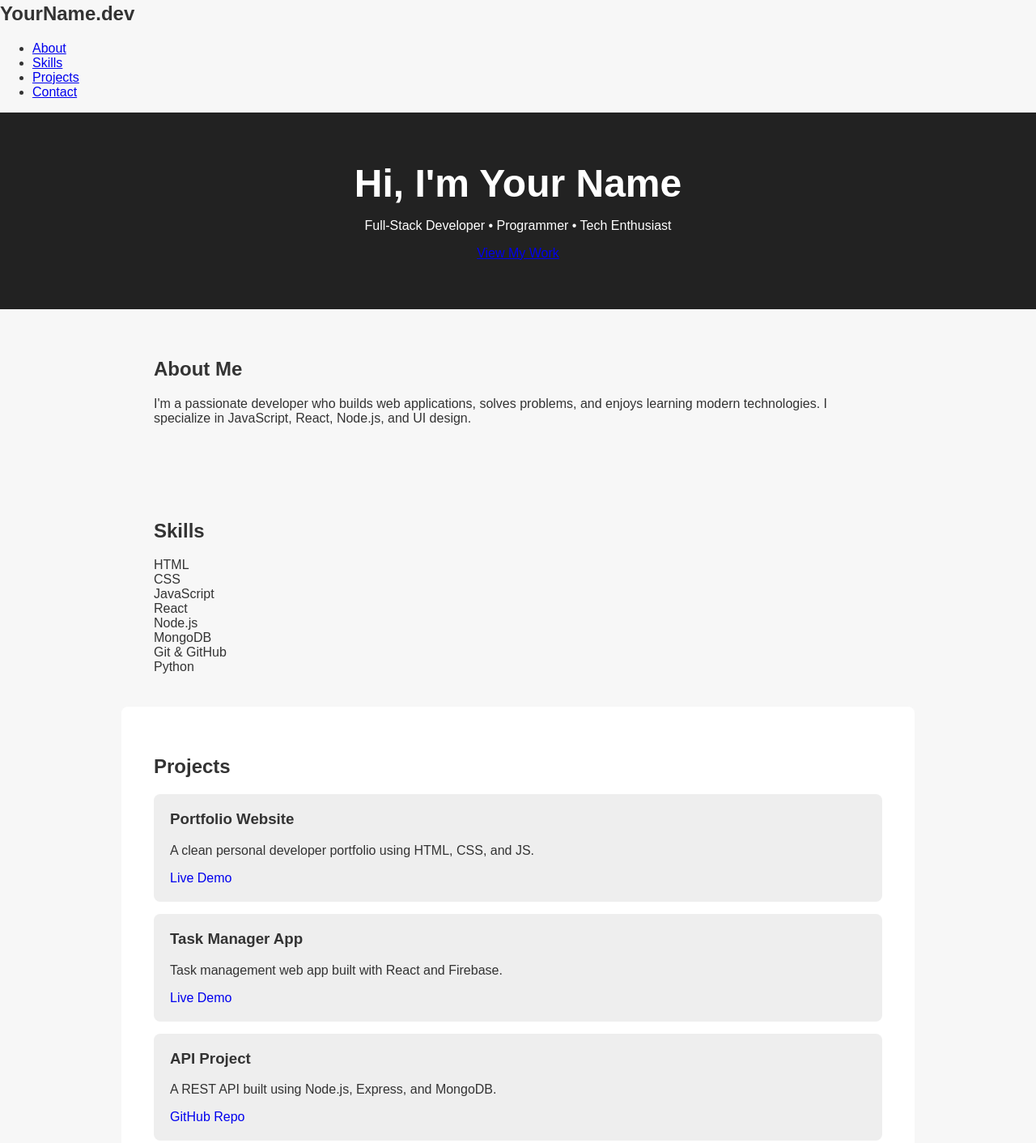
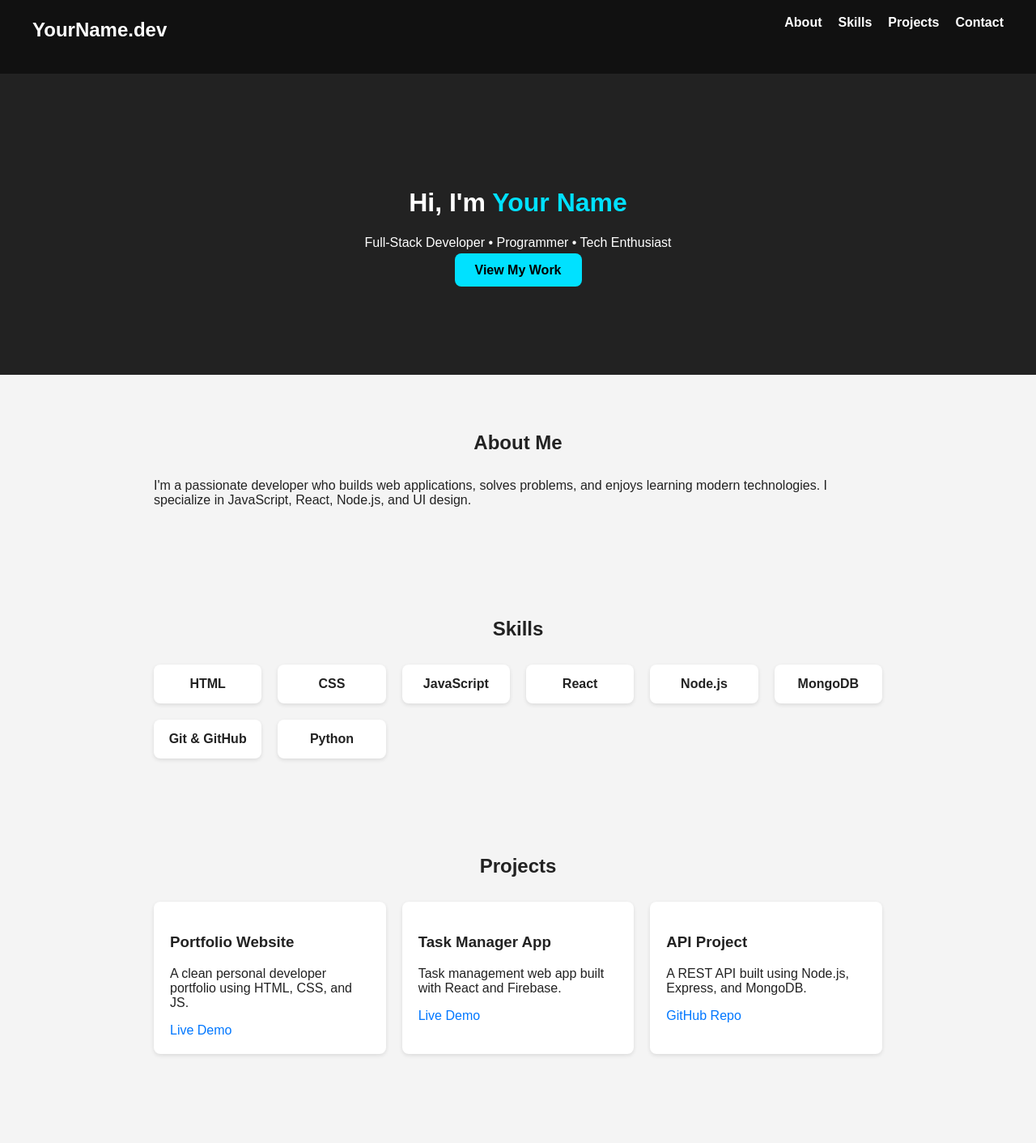
Before and after one commit to Arvinsabu/Arvinsabu.github.io, a plain HTML site: page index.html in a window 1280 px wide. Shown: the part 17-1429 px from the top of the page at 81% size. Drawn offline with Linux system fonts and the light colour scheme.

Commit message:
style.css

```diff
--- a/style.css
+++ b/style.css
@@ -1,54 +1,104 @@
 body {
   margin: 0;
   font-family: Arial, sans-serif;
-  background: #f7f7f7;
-  color: #333;
+  background: #f4f4f4;
+  color: #222;
 }
 
-header {
+/* NAVBAR */
+.navbar {
+  display: flex;
+  justify-content: space-between;
+  padding: 20px 40px;
+  background: #111;
+  color: white;
+}
+.navbar ul {
+  list-style: none;
+  display: flex;
+  gap: 20px;
+}
+.navbar a {
+  color: white;
+  text-decoration: none;
+  font-weight: bold;
+}
+
+/* HERO */
+.hero {
+  text-align: center;
+  padding: 120px 20px;
   background: #222;
   color: white;
-  text-align: center;
-  padding: 60px 20px;
+}
+.hero span {
+  color: #00e1ff;
+}
+.btn {
+  padding: 12px 25px;
+  background: #00e1ff;
+  color: black;
+  text-decoration: none;
+  border-radius: 8px;
+  font-weight: bold;
+}
+.btn:hover {
+  opacity: 0.7;
 }
 
-h1 {
-  margin: 0;
-  font-size: 48px;
+/* SECTION */
+.section {
+  max-width: 900px;
+  margin: auto;
+  padding: 50px 20px;
+}
+.section h2 {
+  text-align: center;
+  margin-bottom: 30px;
 }
 
-section {
-  max-width: 900px;
-  margin: auto;
-  padding: 40px 20px;
+/* SKILLS */
+.skill-grid {
+  display: grid;
+  grid-template-columns: repeat(auto-fit, minmax(120px, 1fr));
+  gap: 20px;
+}
+.skill {
+  background: white;
+  padding: 15px;
+  border-radius: 8px;
+  text-align: center;
+  font-weight: bold;
+  box-shadow: 0 2px 5px rgba(0,0,0,0.1);
 }
 
-#projects {
-  background: #fff;
-  padding: 40px;
+/* PROJECTS */
+.project-grid {
+  display: grid;
+  gap: 20px;
+  grid-template-columns: repeat(auto-fit, minmax(250px, 1fr));
+}
+.project-card {
+  background: white;
+  padding: 20px;
   border-radius: 8px;
+  box-shadow: 0 2px 5px rgba(0,0,0,0.1);
 }
-
-.project-card {
-  background: #eee;
-  padding: 20px;
-  margin: 15px 0;
-  border-radius: 8px;
-}
-
-.project-card h3 {
-  margin-top: 0;
-}
-
 .project-card a {
-  color: #0000ee;
+  color: #0077ff;
   text-decoration: none;
 }
 
+/* CONTACT */
+.contact p {
+  text-align: center;
+}
+
+/* FOOTER */
 footer {
+  background: #111;
+  color: white;
   text-align: center;
   padding: 20px;
-  background: #222;
-  color: white;
-  margin-top: 30px;
+  margin-top: 40px;
 }
```
